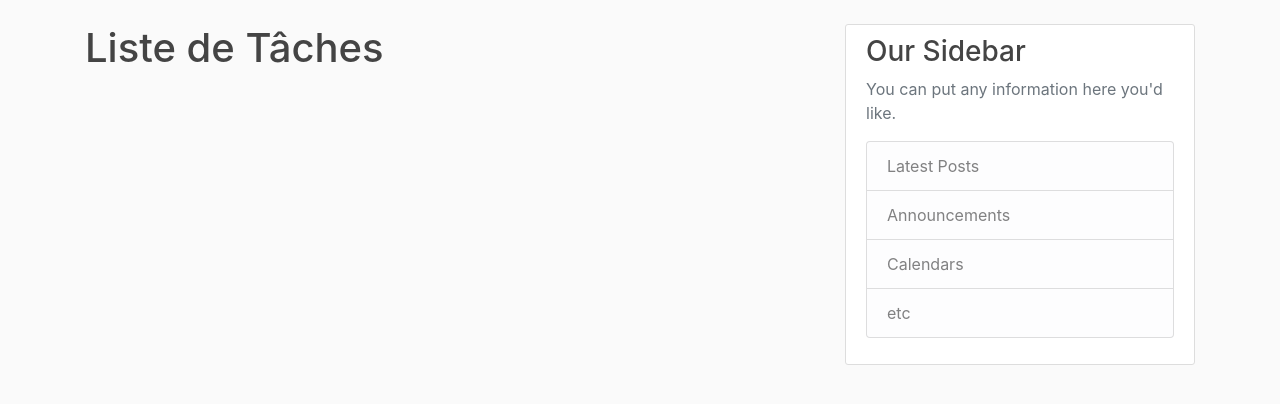
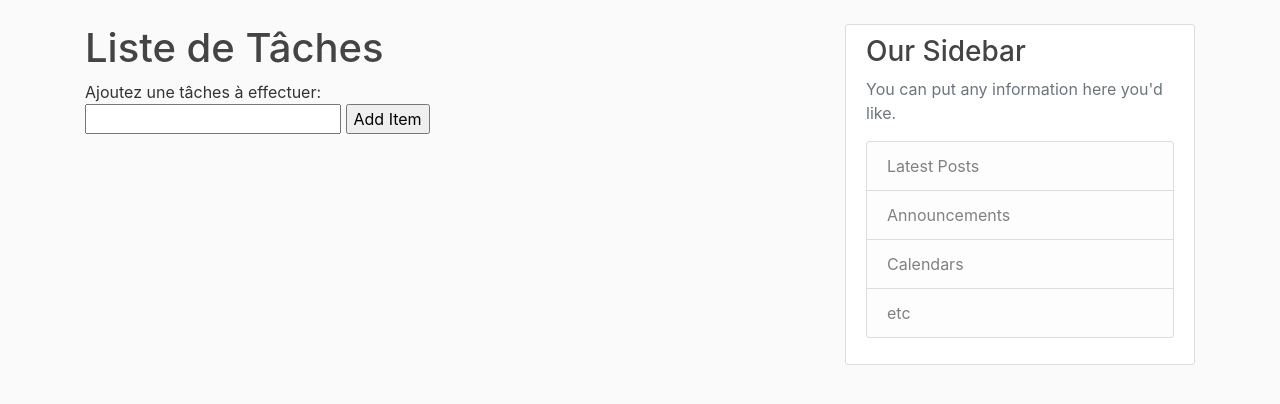
Before and after one commit to Sinay-dev/One-Thing-Right, a Flask app: page /liste in a window 1280 px wide. Shown: the part 56-460 px from the top of the page. Run offline with Flask 2, Linux system fonts and the light colour scheme; parts of the project's set-up code (start-up, migrations or seed data) failed here and were passed over; some libraries are stand-ins or nearby versions.

Commit message:
Update liste.html

```diff
--- a/otrflask/templates/liste.html
+++ b/otrflask/templates/liste.html
@@ -1,4 +1,17 @@
 {% extends "layout.html" %}
 {% block content %}
     <h1>Liste de Tâches </h1>
+    <div>Ajoutez une tâches à effectuer:
+        <form action="{{ url_for('add') }}" method="POST">
+            <input type="text" name="todoitem">
+            <input type="submit" value="Add Item">
+        </form>
+    </div>
+    <div>
+        <form>
+            {% for todo in todos %}
+                <li style="font-size: 20pt"><input type="checkbox">{{ todo.text }}</li>
+            {% endfor %}
+        </form>
+    </div>
 {% endblock content %}
```
